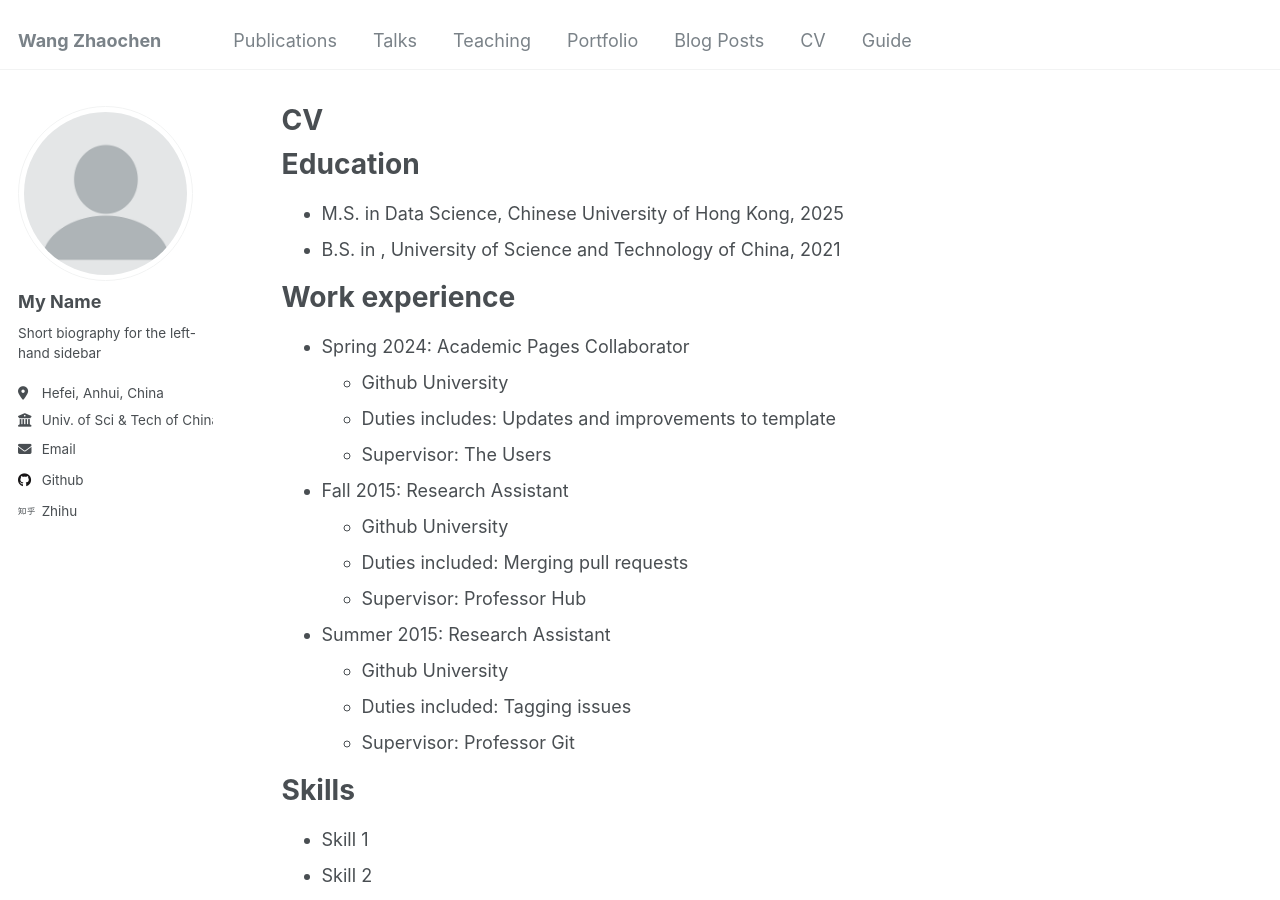
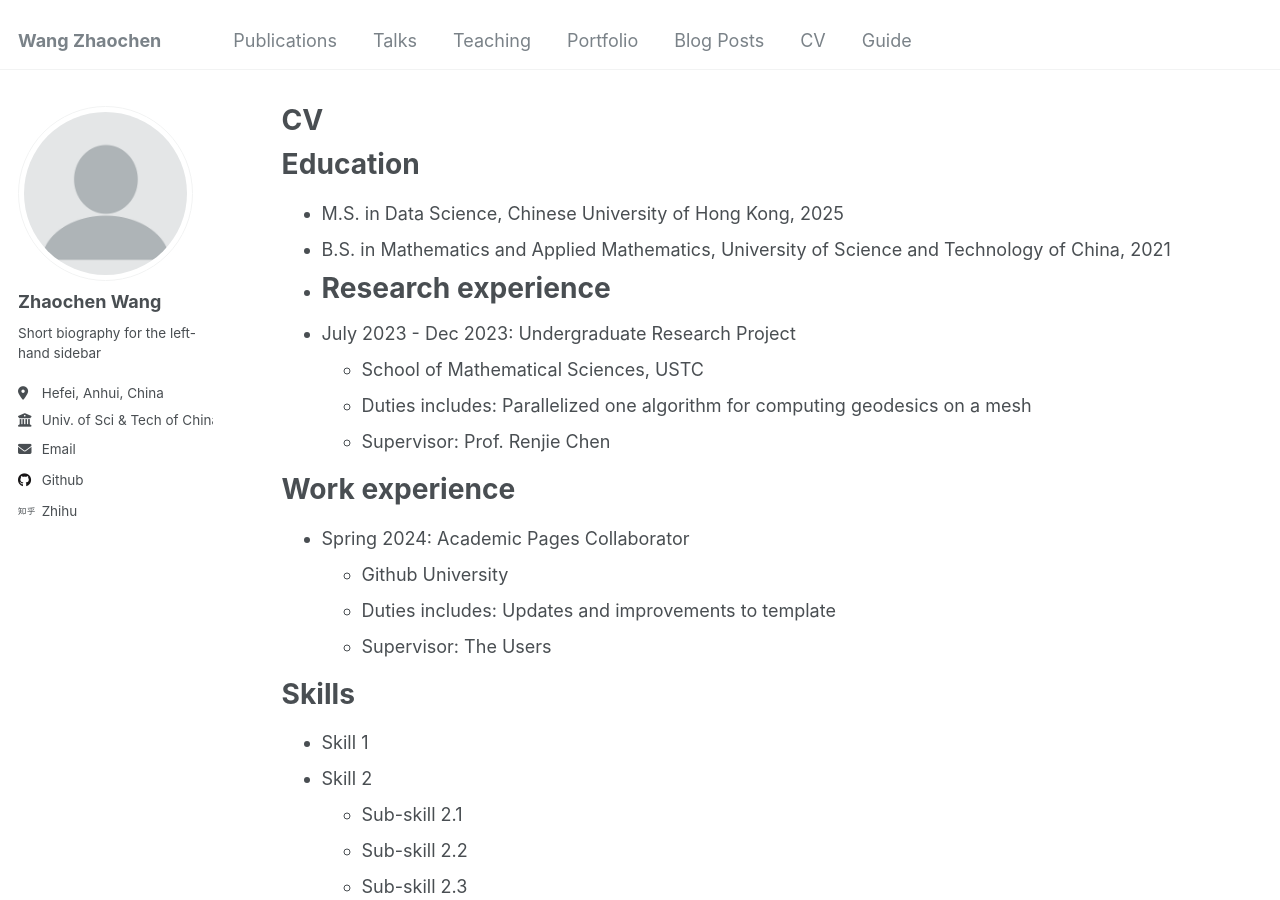
Before and after one commit to AntwerpBlue/AntwerpBlue.github.io, a Jekyll site: the page built from _pages/cv.md, in a window 1280 px wide and 900 px high. Built offline with Jekyll 4.4.1, drawn with Linux system fonts in a browser that asks for light colours; some of the changed text lies outside the part shown.

Commit message:
update cv

```diff
--- a/_config.yml
+++ b/_config.yml
@@ -10,7 +10,7 @@
 locale                   : "en-US"
 title                    : "Wang Zhaochen"
 title_separator          : "-"
-name                     : &name "Wang Zhaochen"
+name                     : &name "Zhaochen Wang"
 description              : &description "personal description"
 url                      : https://antwerpblue.github.io # the base hostname & protocol for your site e.g. "https://[your GitHub username].github.io"
 baseurl                  : "" # the subpath of your site, e.g. "/blog"
@@ -22,7 +22,7 @@ repository               : "antwerpblue/antwerpblue.github.io"
 author:
   # Biographic information
   avatar           : "profile.png"
-  name             : "My Name"
+  name             : "Zhaochen Wang"
   pronouns         : # example: "she/her"
   bio              : "Short biography for the left-hand sidebar"
   location         : "Hefei, Anhui, China"
--- a/_pages/cv.md
+++ b/_pages/cv.md
@@ -12,7 +12,14 @@ redirect_from:
 Education
 ======
 * M.S. in Data Science, Chinese University of Hong Kong, 2025
-* B.S. in , University of Science and Technology of China, 2021
+* B.S. in Mathematics and Applied Mathematics, University of Science and Technology of China, 2021
+*
+Research experience
+======
+* July 2023 - Dec 2023: Undergraduate Research Project
+  * School of Mathematical Sciences, USTC
+  * Duties includes: Parallelized one algorithm for computing geodesics on a mesh
+  * Supervisor: Prof. Renjie Chen
 
 Work experience
 ======
@@ -20,16 +27,6 @@ Work experience
   * Github University
   * Duties includes: Updates and improvements to template
   * Supervisor: The Users
-
-* Fall 2015: Research Assistant
-  * Github University
-  * Duties included: Merging pull requests
-  * Supervisor: Professor Hub
-
-* Summer 2015: Research Assistant
-  * Github University
-  * Duties included: Tagging issues
-  * Supervisor: Professor Git
 
 Skills
 ======
```
